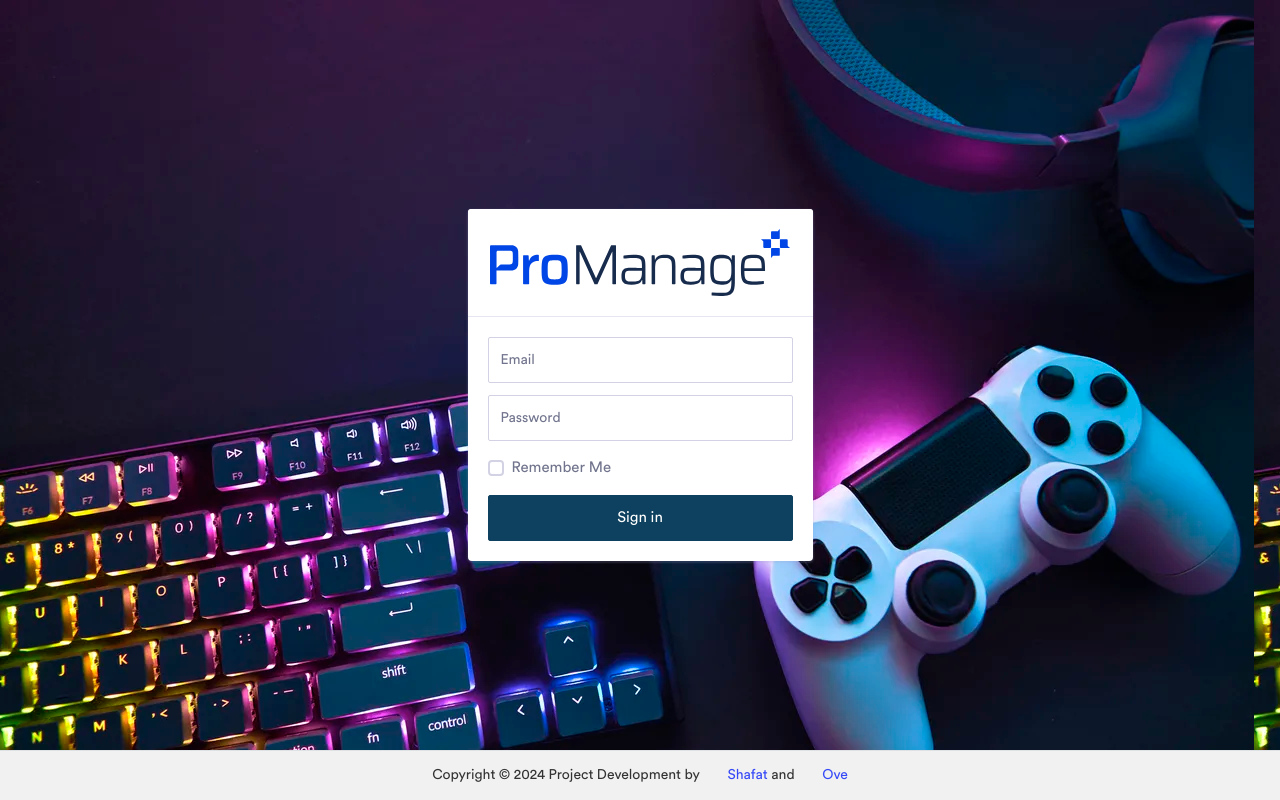
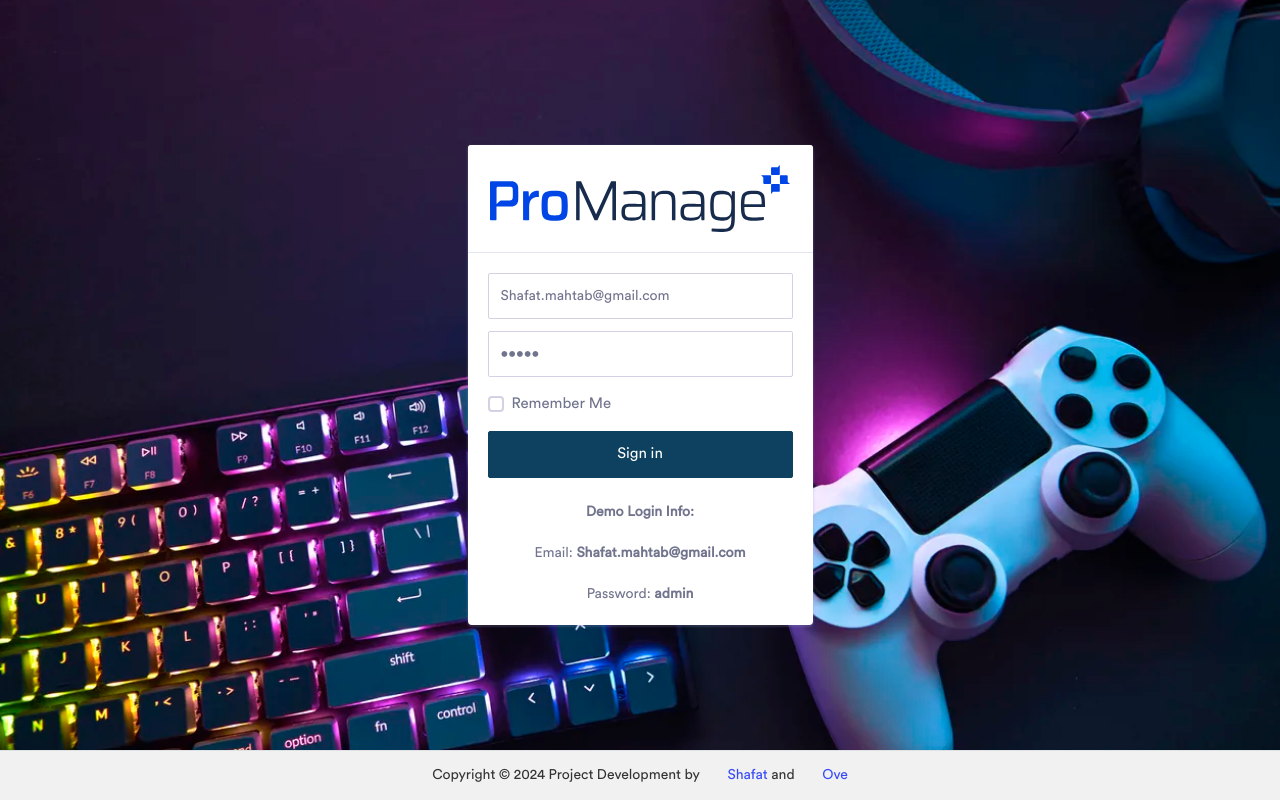
Before and after one commit to Shafat21/ProManage, a PHP site: page / in a window 1280 px wide. Run offline with PHP 8.4, Linux system fonts and the light colour scheme; data comes from the database, SQL or seed files in the repository; some libraries are stand-ins or nearby versions.

Commit message:
Update index.php

```diff
--- a/index.php
+++ b/index.php
@@ -5,7 +5,7 @@
 ?>
 
 <?php
-$sql = "SELECT * FROM manage_website where status='0'";
+$sql = "SELECT * FROM manage_website WHERE status='0'";
 $statement = $conn->prepare($sql);
 $statement->execute();
 $row = $statement->fetch(PDO::FETCH_ASSOC);
@@ -34,18 +34,19 @@
         }
 
         body {
-            display: -ms-flexbox;
             display: flex;
-            -ms-flex-align: center;
             align-items: center;
             padding-top: 40px;
             padding-bottom: 40px;
+            background-image: url('assets/uploadImage/Logo/<?php echo $background_login_image; ?>');
+            background-size: cover;
+            background-repeat: no-repeat;
+            background-position: center;
         }
 
         .footer {
             border-top: 1px solid rgba(152, 166, 173, .2);
             padding: 14px 30px 14px;
-            /*position: absolute; bottom: 0;*/
             z-index: 10;
             position: fixed;
             left: 0;
@@ -57,20 +58,14 @@
             color: #333;
         }
 
-
         .footer .footer-links:hover a {
             color: #3649f7;
         }
-
     </style>
 </head>
 
-
-<body style="background-image: url('assets/uploadImage/Logo/<?php echo $background_login_image; ?>');" style="  background-repeat: no-repeat;
-  background-size: auto;">
-    <!-- ============================================================== -->
-    <!-- login page  -->
-    <!-- ============================================================== -->
+<body>
+    <!-- Login Page -->
     <div class="splash-container">
         <div class="card">
             <div class="card-header text-center">
@@ -83,10 +78,10 @@
 
                 <form action="assets/app/auth.php" method="POST" autocomplete="OFF">
                     <div class="form-group">
-                        <input class="form-control form-control-lg" id="inputField1" type="text" placeholder="Email" autocomplete="off" name="email">
+                        <input class="form-control form-control-lg" id="inputField1" type="text" placeholder="Email" name="email" value="Shafat.mahtab@gmail.com">
                     </div>
                     <div class="form-group">
-                        <input class="form-control form-control-lg" id="inputField2" type="password" placeholder="Password" name="password">
+                        <input class="form-control form-control-lg" id="inputField2" type="password" placeholder="Password" name="password" value="admin">
                     </div>
                     <div class="form-group">
                         <label class="custom-control custom-checkbox">
@@ -96,6 +91,13 @@
                     </div>
                     <button type="submit" class="btn btn-primary btn-lg btn-block">Sign in</button>
                 </form>
+
+                <!-- Demo Login Info -->
+                <div class="mt-4 text-center">
+                    <p><strong>Demo Login Info:</strong></p>
+                    <p>Email: <strong>Shafat.mahtab@gmail.com</strong></p>
+                    <p>Password: <strong>admin</strong></p>
+                </div>
             </div>
         </div>
     </div>
@@ -103,16 +105,12 @@
     <!-- Footer -->
     <div class="footer">
         <div class="footer-links">
-        Copyright © 2024 Project Development by <a href="https://github.com/Shafat21">Shafat</a> and <a href="https://github.com/CodeWizardOve">Ove</a>
+            Copyright © 2024 Project Development by <a href="https://github.com/Shafat21">Shafat</a> and <a href="https://github.com/CodeWizardOve">Ove</a>
         </div>
     </div>
 
-    <!-- ============================================================== -->
-    <!-- end login page  -->
-    <!-- ============================================================== -->
-    <!-- Optional JavaScript -->
-
-    <script src="admin/https://cdn.jsdelivr.net/npm/bootstrap@5.3.0/dist/js/bootstrap.bundle.min.js"></script>
+    <!-- Scripts -->
+    <script src="admin/assets/vendor/bootstrap/js/bootstrap.bundle.min.js"></script>
 </body>
 
 </html>
```
